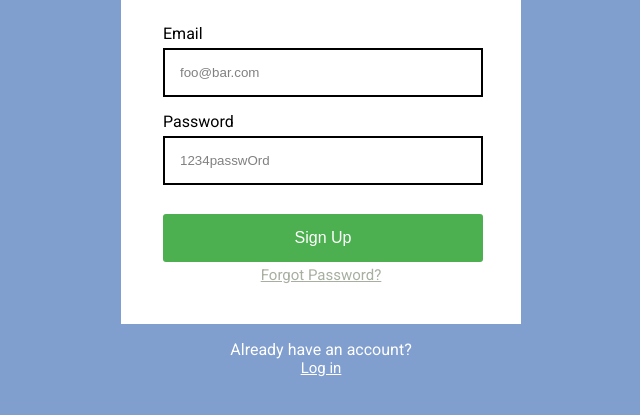
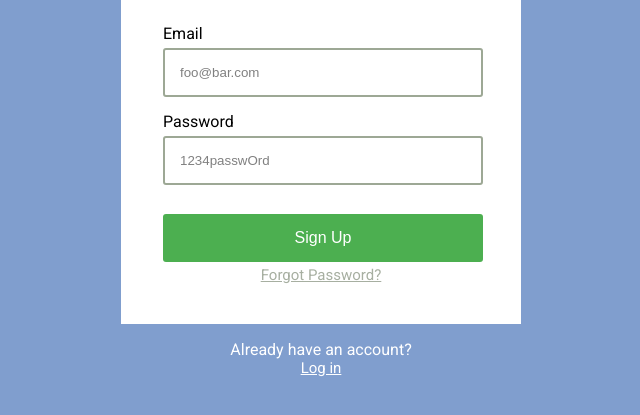
Before and after one commit to CostaPedro/Analogsea, a plain HTML site: page index.html in a window 1280 px wide. Shown: the part 217-632 px from the top of the page, without its empty margins (319-959 px from the left). Drawn offline with Linux system fonts and the light colour scheme.

Commit message:
changed border color

```diff
--- a/analogstyle.css
+++ b/analogstyle.css
@@ -52,6 +52,7 @@ form {
   margin-bottom: 15px;
   padding: 15px;
   border: 2px solid #E7EAE5;
+  border-radius: 3px;
 }
 
 .analog-form input::placeholder {
@@ -60,7 +61,8 @@ form {
 }
 
 .analog-form input:invalid {
-  border: 2px solid;
+  border: 2px solid #9DA895;
+  border-radius: 3px;
 
 }
 
```
